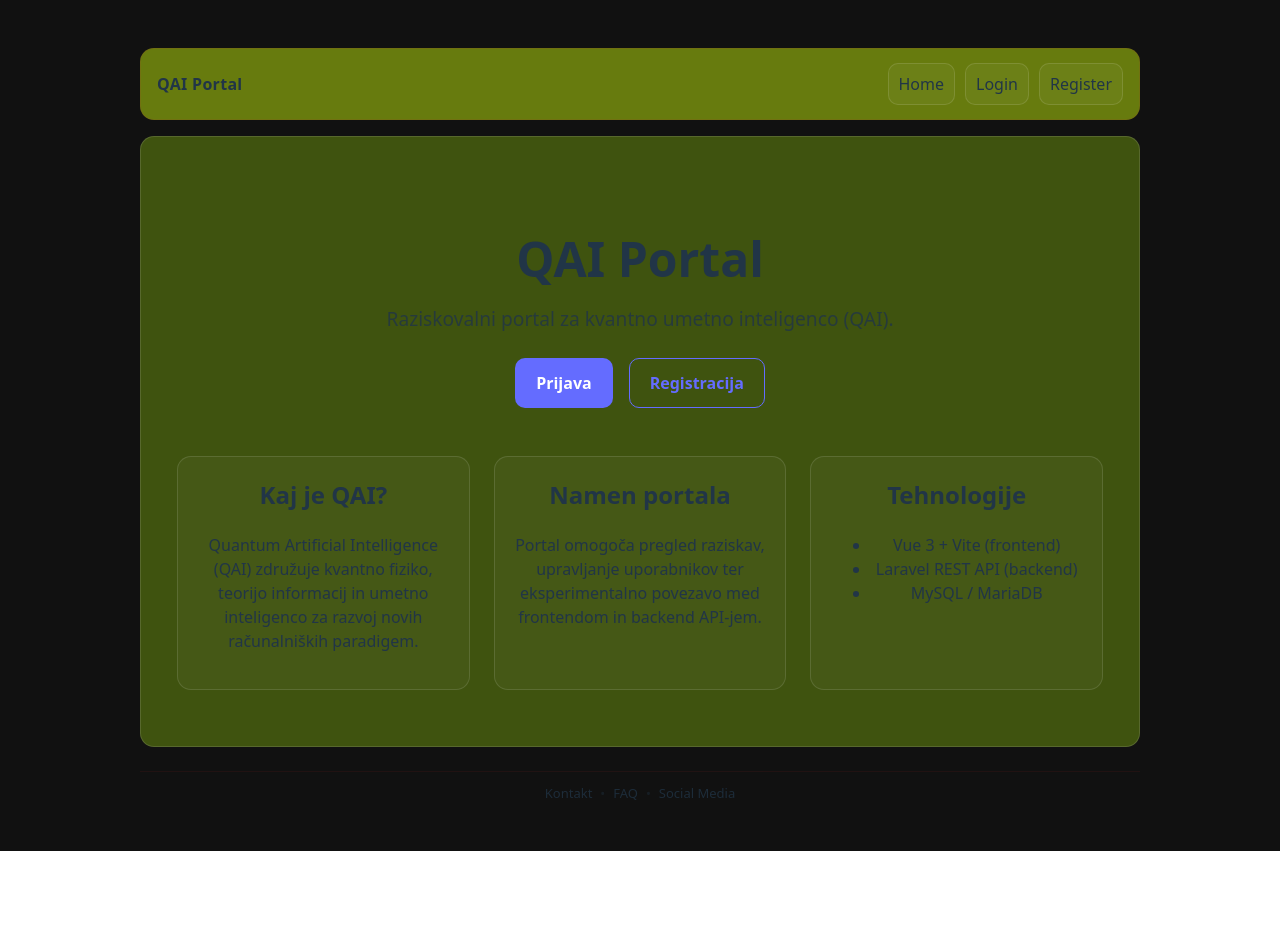
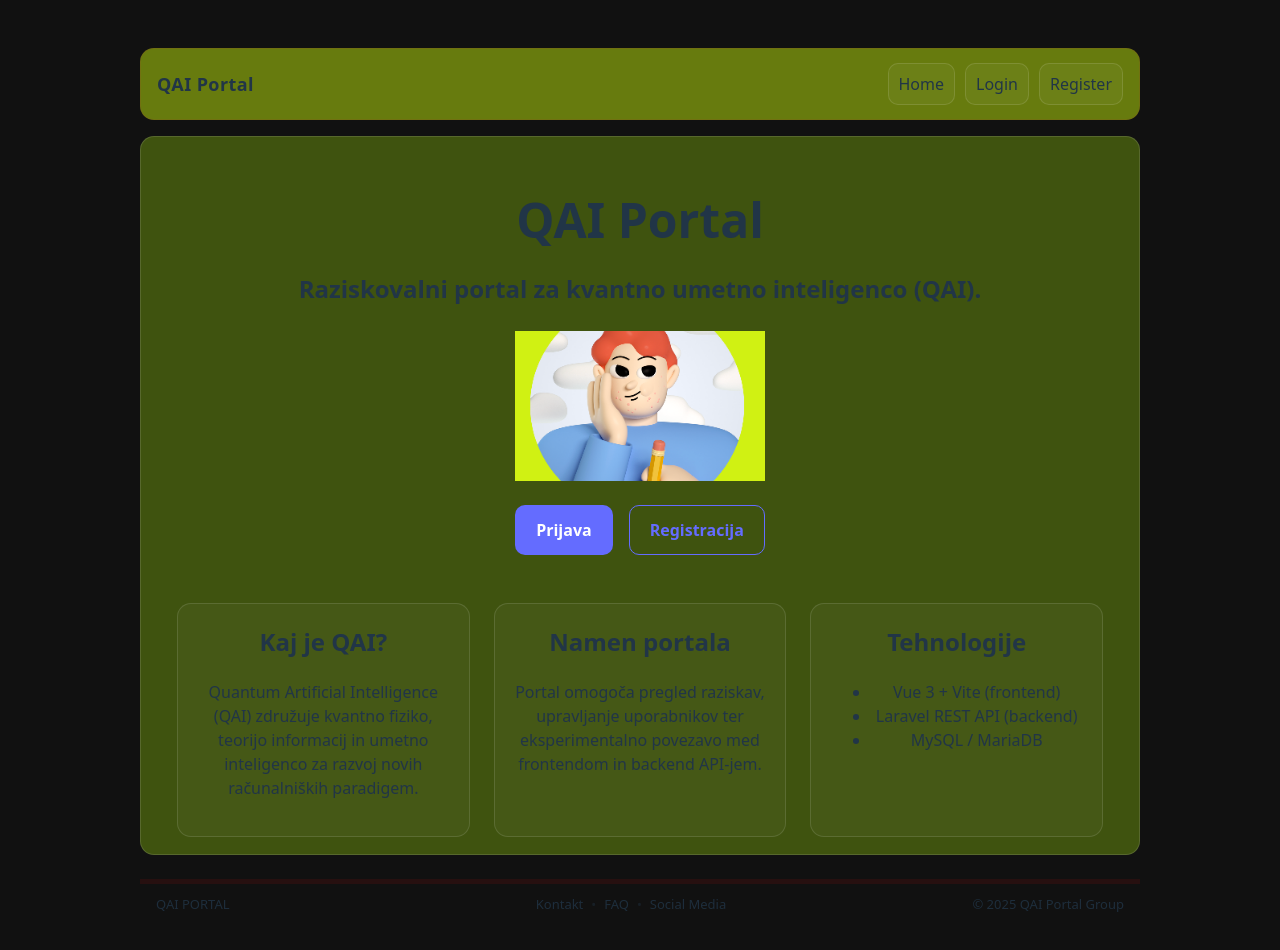
Before and after one commit to Aleksandar-Brodschneider/qai-portal, a Vue app in the folder frontend/: page / in a window 1280 px wide. Shown: the top 950 px of the page. Before the commit the page ends 851 px from the top, so only its background shows below. Built offline with nearby package versions, Linux system fonts and the light colour scheme.

Commit message:
ui: improve landing page visual hierarchy

```diff
--- a/frontend/src/App.vue
+++ b/frontend/src/App.vue
@@ -37,7 +37,11 @@ const user = computed(() => {
     return null
   }
 })
-
+// Prikazno ime za navbar (fallback, če kaj manjka)
+const displayName = computed(() => {
+  if (!user.value) return ''
+  return user.value.name || user.value.email || 'Uporabnik'
+})
 /*
 |--------------------------------------------------------------------------
 | FUNKCIJA: LOGOUT
@@ -69,7 +73,11 @@ const logout = () => {
       <div class="brand">
         QAI Portal
       </div>
-
+      <div class="nav-center">
+      <span v-if="user" class="user-pill">
+      {{ user.name }}
+      </span>
+      </div>
       <!-- Navigacijski meni -->
       <nav class="links">
 
@@ -141,13 +149,24 @@ const logout = () => {
     <!-- ================= FOOTER ================= -->
 
       <footer class="footer">
-        <nav class="footer-links">
+  <!-- LEVO -->
+  <div class="footer-left">
+    QAI PORTAL
+  </div>
+
+  <!-- SREDINA -->
+  <nav class="footer-center">
     <a href="#" class="footer-link">Kontakt</a>
     <span class="sep">•</span>
     <a href="#" class="footer-link">FAQ</a>
     <span class="sep">•</span>
     <a href="#" class="footer-link">Social Media</a>
   </nav>
+
+  <!-- DESNO -->
+  <div class="footer-right">
+    © {{ new Date().getFullYear() }} QAI Portal Group
+  </div>
 </footer>
 
   </div>
@@ -187,8 +206,10 @@ const logout = () => {
 }
 
 .brand {
-  font-weight: 700;                  /* Krepka pisava */
-  letter-spacing: 0.3px;             /* Razmik med črkami */
+  justify-self: start;
+  font-weight: 800;
+  font-size: 18px;
+  letter-spacing: 0.4px;
 }
 
 .links {
@@ -243,18 +264,30 @@ const logout = () => {
 
 .footer {
   margin-top: 24px;
-  padding-top: 12px;
-  border-top: 1px solid rgba(192, 41, 41, 0.12);
-  text-align: center;
+  padding: 14px 16px;
+  border-top: 5px solid rgba(243, 14, 14, 0.12);
+  display: grid;
+  grid-template-columns: auto 1fr auto; /* levo | sredina | desno */
+  align-items: center;
+  line-height: 1;
   font-size: 13px;
-  opacity: 0.75;
+  opacity: 0.8;
 }
 
-.footer-links {
+.footer-left {
+  justify-self: start;
+}
+
+.footer-center {
+  justify-self: center;
+  transform: translateX(30px); /* premakne sredino desno */
   display: flex;
-  justify-content: center;
   gap: 8px;
   flex-wrap: wrap;
+}
+
+.footer-right {
+  justify-self: end;
 }
 
 .footer-link {
@@ -269,4 +302,27 @@ const logout = () => {
 .sep {
   opacity: 0.5;
 }
+.nav {
+  display: grid;
+  grid-template-columns: 1fr auto 1fr;
+  align-items: center;
+}
+
+.links {
+  justify-self: end;
+}
+
+/* sredina */
+.nav-center {
+  justify-self: center;
+}
+
+.user-pill {
+  display: inline-block;
+  padding: 8px 12px;
+  border-radius: 12px;
+  border: 1px solid rgba(255, 255, 255, 0.18);
+  background: rgba(255, 255, 255, 0.06);
+  font-weight: 800;
+}
 </style>
--- a/frontend/src/views/HomeView.vue
+++ b/frontend/src/views/HomeView.vue
@@ -1,7 +1,5 @@
 <script setup>
-// HomeView je landing page aplikacije.
-// Tukaj NI logike za login, admin ali CRUD.
-// Namen: prvi vtis + navigacija.
+import heroImg from '../assets/hero.png'
 </script>
 
 <template>
@@ -10,10 +8,11 @@
     <!-- HERO SEKCIJA -->
     <section class="hero">
       <h1 class="title">QAI Portal</h1>
+
       <p class="subtitle">
         Raziskovalni portal za kvantno umetno inteligenco (QAI).
       </p>
-
+      <img :src="heroImg" alt="QAI illustration" class="hero-image" />
       <div class="actions">
         <RouterLink to="/login" class="btn primary">
           Prijava
@@ -62,7 +61,7 @@
 .home {
   display: grid;
   gap: 48px;
-  padding: 40px 20px;
+  padding: 1px 20px;
 }
 
 /* HERO */
@@ -76,8 +75,9 @@
 }
 
 .subtitle {
-  font-size: 1.2rem;
-  opacity: 0.8;
+  font-size: 1.5rem;
+  opacity: 5.8;
+  font-weight: bold;
 }
 
 /* Gumbi */
@@ -132,4 +132,11 @@
 .card h2 {
   margin-top: 0;
 }
+.hero-image {
+  display: block;
+  margin: 24px auto 0;
+  width: 250px;
+  height: 150px;
+  object-fit: cover;
+}
 </style>
```
Also changed, not shown: frontend/src/assets/hero.png (added). Lines whose indentation alone changed are shown as unchanged.
